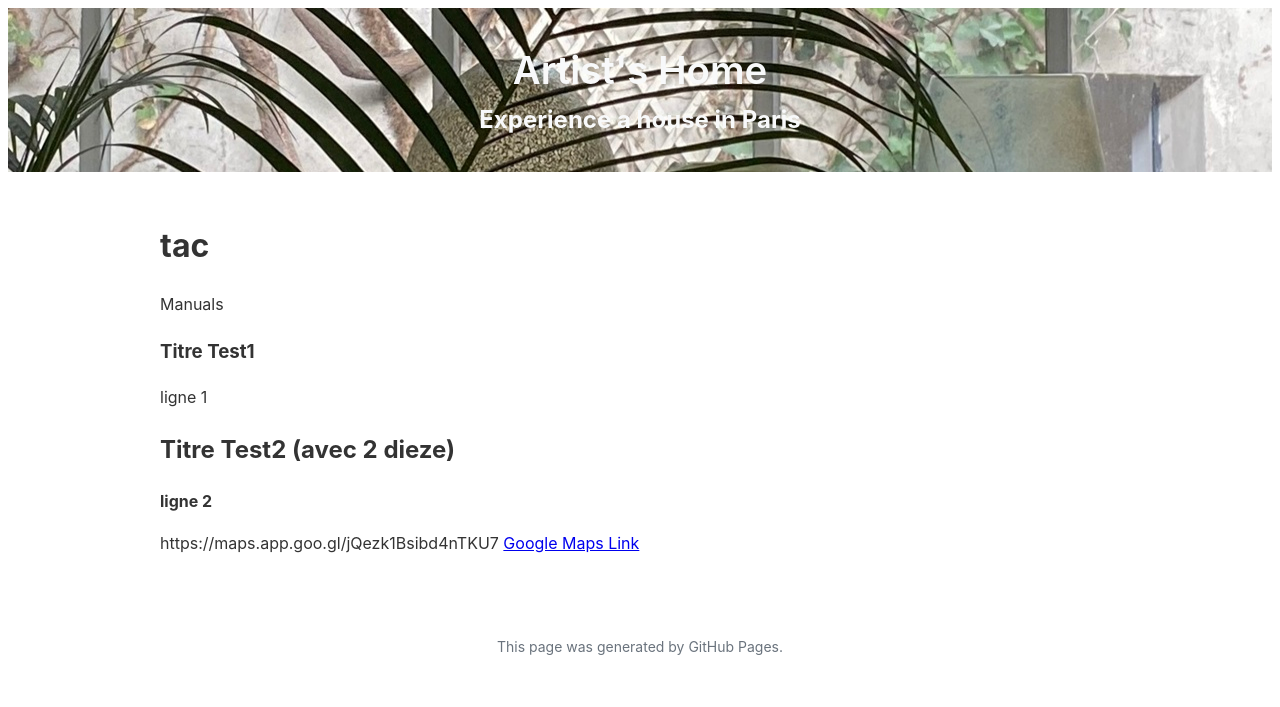
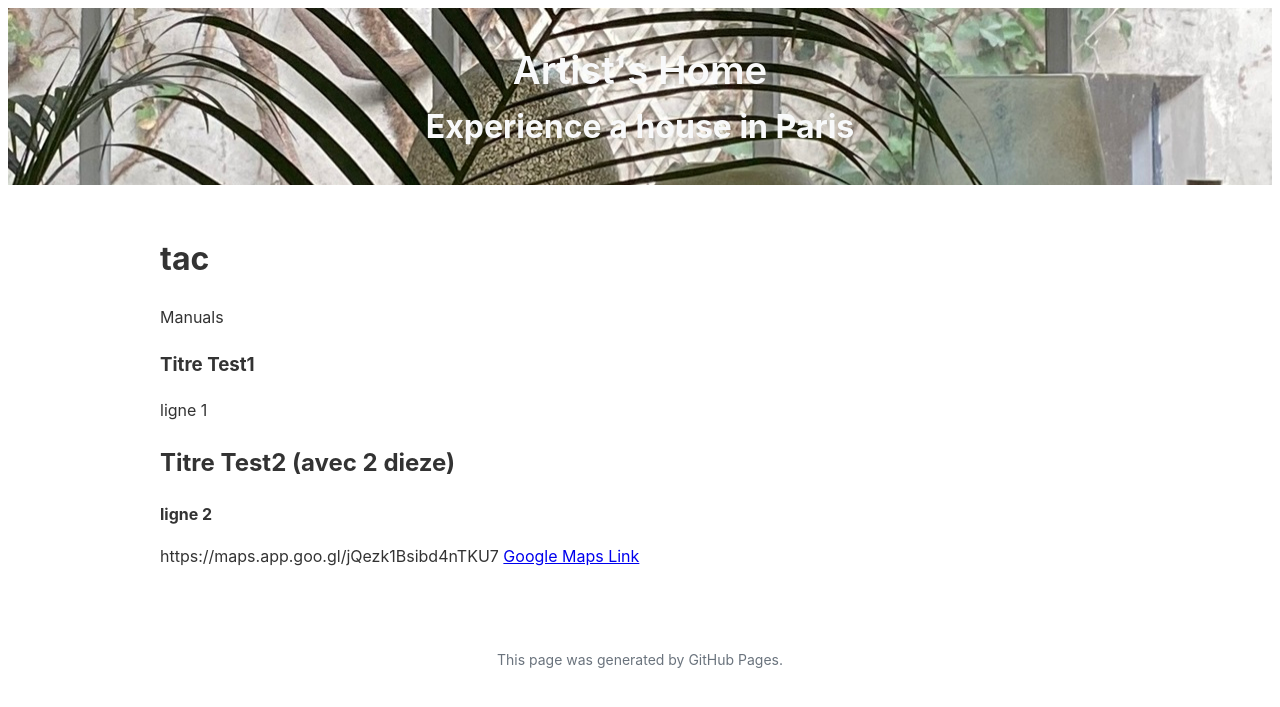
Before and after one commit to PhilAlain/tac, a Jekyll site: the page built from README.md, in a window 1280 px wide. Shown: the top 707 px of the page. Built offline with Jekyll 4.4.1, drawn with Linux system fonts in a browser that asks for light colours; our own code applies the rules of GitHub Pages for plain Markdown files.

Commit message:
Update default.html

```diff
--- a/_layouts/default.html
+++ b/_layouts/default.html
@@ -26,7 +26,7 @@
       }
       .project-tagline {
         margin: 0;
-        font-size: 1.5rem;
+        font-size: 2.0rem;
         color: #f8f9fA;
       }
       .main-content {
```
